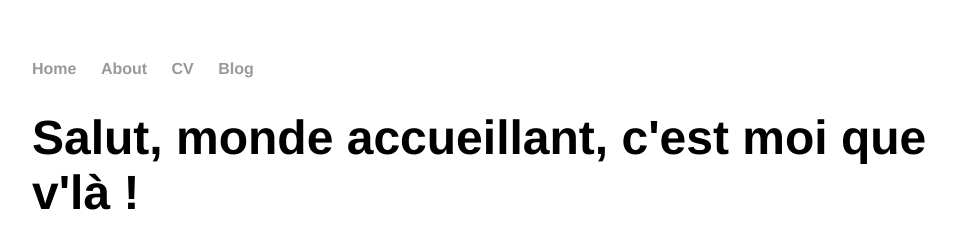
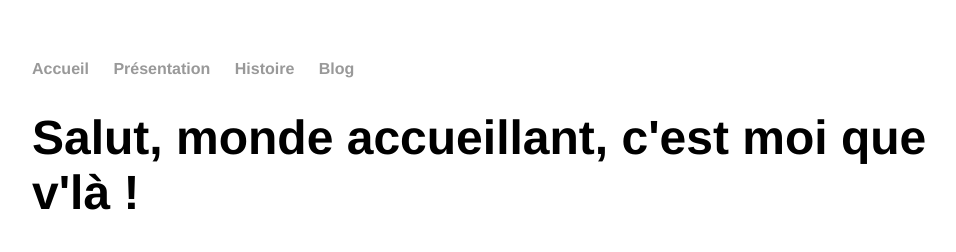
Before and after one commit to traductik/traductik.github.io, a Jekyll site: the page built from index.html, in a window 1280 px wide. Shown: the top 252 px of the page, without its empty margins (160-1116 px from the left). Built offline with Jekyll 4.4.1, drawn with Linux system fonts in a browser that asks for light colours.

Commit message:
Update default.html

```diff
--- a/_layouts/default.html
+++ b/_layouts/default.html
@@ -8,9 +8,9 @@
 		<body>
 			<nav>
 	    		<ul>
-	        		<li><a href="/">Home</a></li>
-		        	<li><a href="/about">About</a></li>
-	        		<li><a href="/cv">CV</a></li>
+	        		<li><a href="/">Accueil</a></li>
+		        	<li><a href="/about">Présentation</a></li>
+	        		<li><a href="/cv">Histoire</a></li>
 	        		<li><a href="/blog">Blog</a></li>
 	    		</ul>
 			</nav>
```
